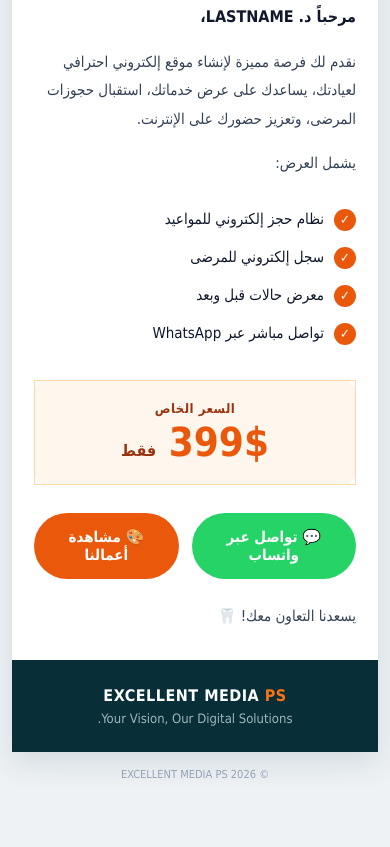
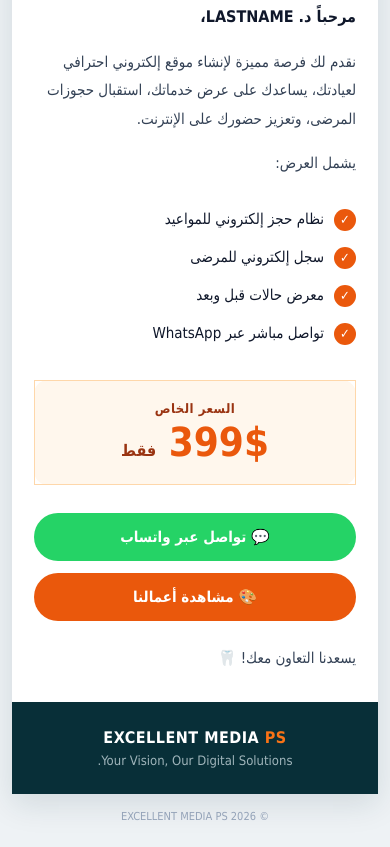
Before and after one commit to atitproject/excellent-media-website, a plain HTML site: page email-dental.html in a window 390 px wide. Shown: the part 455-1302 px from the top of the page. Before the commit the page ends 1260 px from the top, so only its background shows below. Drawn offline with Linux system fonts and the light colour scheme.

Commit message:
Make email CTA buttons stack full-width on mobile
Co-Authored-By: Claude Opus 4.8 <noreply@anthropic.com>

```diff
--- a/email-dental.html
+++ b/email-dental.html
@@ -15,8 +15,8 @@
   @media only screen and (max-width:600px){
     .container{width:100%!important;border-radius:0!important;}
     .px{padding-left:22px!important;padding-right:22px!important;}
-    .btn, .btn-td{display:block!important;width:100%!important;box-sizing:border-box;}
-    .btn-gap{height:12px!important;line-height:12px!important;font-size:12px!important;}
+    .btn-wrap{display:block!important;width:100%!important;max-width:100%!important;}
+    .btn-spacer{display:block!important;width:100%!important;height:12px!important;line-height:12px!important;font-size:12px!important;}
     .h1{font-size:24px!important;}
   }
 </style>
@@ -78,18 +78,27 @@
     </td></tr>
 
     <!-- Buttons -->
-    <tr><td style="padding:22px 36px 10px 36px;" class="px">
-      <table role="presentation" width="100%" cellpadding="0" cellspacing="0">
-        <tr>
-          <td class="btn-td" width="48%" align="center" style="border-radius:999px;background-color:#25d366;">
-            <a class="btn" href="https://wa.me/970599268700?text=%D9%85%D8%B1%D8%AD%D8%A8%D8%A7%D9%8B%D8%8C%20%D8%A3%D8%B1%D8%BA%D8%A8%20%D8%A8%D8%A7%D9%84%D8%A7%D8%B3%D8%AA%D9%81%D8%B3%D8%A7%D8%B1%20%D8%B9%D9%86%20%D8%B9%D8%B1%D8%B6%20%D8%A5%D9%86%D8%B4%D8%A7%D8%A1%20%D9%85%D9%88%D9%82%D8%B9%20%D9%84%D8%B9%D9%8A%D8%A7%D8%AF%D8%A9%20%D8%A7%D9%84%D8%A3%D8%B3%D9%86%D8%A7%D9%86%20%28399%24%29.%20%D8%B4%D9%83%D8%B1%D8%A7%D9%8B%20%D9%84%D9%80%20EXCELLENT%20MEDIA." target="_blank" style="display:block;padding:15px 18px;font-size:15px;font-weight:bold;color:#ffffff;border-radius:999px;">💬 تواصل عبر واتساب</a>
-          </td>
-          <td class="btn-gap" width="4%" style="font-size:1px;line-height:1px;">&nbsp;</td>
-          <td class="btn-td" width="48%" align="center" style="border-radius:999px;background-color:#ea580c;">
-            <a class="btn" href="https://excellentmedia.ps/#portfolio" target="_blank" style="display:block;padding:15px 18px;font-size:15px;font-weight:bold;color:#ffffff;border-radius:999px;">🎨 مشاهدة أعمالنا</a>
-          </td>
-        </tr>
-      </table>
+    <tr><td style="padding:22px 36px 10px 36px;" class="px" align="center">
+      <div style="font-size:0;text-align:center;">
+        <!--[if mso]><table role="presentation" cellpadding="0" cellspacing="0" width="100%"><tr><td width="49%" align="center"><![endif]-->
+        <div class="btn-wrap" style="display:inline-block;width:48%;max-width:250px;vertical-align:top;">
+          <table role="presentation" width="100%" cellpadding="0" cellspacing="0" style="border-radius:999px;background-color:#25d366;">
+            <tr><td align="center" style="border-radius:999px;">
+              <a href="https://wa.me/970599268700?text=%D9%85%D8%B1%D8%AD%D8%A8%D8%A7%D9%8B%D8%8C%20%D8%A3%D8%B1%D8%BA%D8%A8%20%D8%A8%D8%A7%D9%84%D8%A7%D8%B3%D8%AA%D9%81%D8%B3%D8%A7%D8%B1%20%D8%B9%D9%86%20%D8%B9%D8%B1%D8%B6%20%D8%A5%D9%86%D8%B4%D8%A7%D8%A1%20%D9%85%D9%88%D9%82%D8%B9%20%D9%84%D8%B9%D9%8A%D8%A7%D8%AF%D8%A9%20%D8%A7%D9%84%D8%A3%D8%B3%D9%86%D8%A7%D9%86%20%28399%24%29.%20%D8%B4%D9%83%D8%B1%D8%A7%D9%8B%20%D9%84%D9%80%20EXCELLENT%20MEDIA." target="_blank" style="display:block;padding:15px 14px;font-size:15px;font-weight:bold;color:#ffffff;border-radius:999px;">💬 تواصل عبر واتساب</a>
+            </td></tr>
+          </table>
+        </div>
+        <!--[if mso]></td><td width="2%">&nbsp;</td><td width="49%" align="center"><![endif]-->
+        <div class="btn-spacer" style="display:inline-block;width:3%;height:1px;font-size:1px;line-height:1px;vertical-align:top;">&nbsp;</div>
+        <div class="btn-wrap" style="display:inline-block;width:48%;max-width:250px;vertical-align:top;">
+          <table role="presentation" width="100%" cellpadding="0" cellspacing="0" style="border-radius:999px;background-color:#ea580c;">
+            <tr><td align="center" style="border-radius:999px;">
+              <a href="https://excellentmedia.ps/#portfolio" target="_blank" style="display:block;padding:15px 14px;font-size:15px;font-weight:bold;color:#ffffff;border-radius:999px;">🎨 مشاهدة أعمالنا</a>
+            </td></tr>
+          </table>
+        </div>
+        <!--[if mso]></td></tr></table><![endif]-->
+      </div>
     </td></tr>
 
     <!-- Sign-off -->
```
